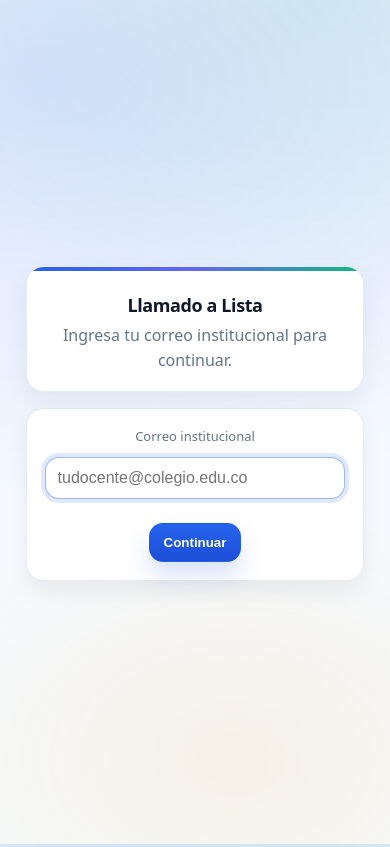
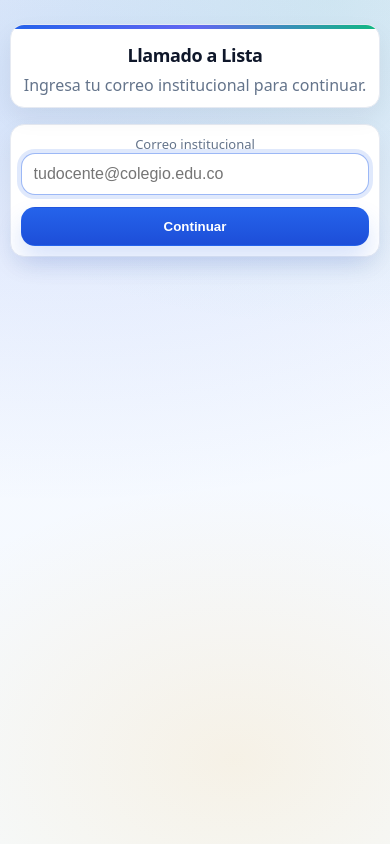
Before and after one commit to Josevargas1289/Llmado_a_lista_GUIVA, a React (Vite) app: page / in a window 390 px wide. Built offline with nearby package versions, Linux system fonts and the light colour scheme.

Commit message:
mejorando diseño

```diff
--- a/src/index.css
+++ b/src/index.css
@@ -436,181 +436,163 @@ input:checked + .slider:before{
 /* ===========================================
    MOBILE: Tabla compacta (NO cards)
 =========================================== */
+/* ===========================================
+   MÓVIL: SIN overflow horizontal y badges visibles
+   - No usamos scroll horizontal
+   - "Asistió/Faltó" SIEMPRE se ve
+   - Si no cabe en una línea, el badge baja debajo del switch
+=========================================== */
+@media (max-width: 720px){
 
-@media (max-width: 720px){
-  .row{ justify-content:flex-start; }
-  input[type="date"], input[type="email"], .input, .select, select{ width:100%; }
-  .btn, .modal-btn{ width:100%; }
+  /* Contenedor/card más compacto */
+  .container{ width: calc(100% - 16px) !important; }
+  .card{ padding: 10px !important; border-radius: 14px !important; }
 
-  /* tabla compacta con scroll horizontal suave */
+  /* Tabla controlada */
   .table{
-    display:block;
-    overflow-x:auto;
-    white-space:nowrap;
-    -webkit-overflow-scrolling:touch;
+    width: 100% !important;
+    table-layout: fixed !important;     /* clave */
+    overflow: hidden !important;        /* sin scroll horizontal */
+    white-space: normal !important;     /* IMPORTANTÍSIMO (quita nowrap) */
+    display: table !important;          /* evita display:block de reglas viejas */
   }
 
-  /* ajusta un poco tamaños/padding */
-  .table thead th{ padding:10px 10px; font-size:11px; }
-  .table tbody td{ padding:10px 10px; }
+  .table thead th{ padding: 8px 8px !important; font-size: 10px !important; }
+  .table tbody td{ padding: 8px 8px !important; }
 
-  /* mantiene switch + badge en una misma línea */
-  .table tbody td:nth-child(3){ white-space:nowrap; }
+  /* Columna # compacta */
+  .table th:nth-child(1),
+  .table td:nth-child(1){
+    width: 34px !important;
+    text-align: center !important;
   }
 
-/* ===========================================
-   SOLO UserGate: centrado total + sin overflow
-   (sin tocar JSX)
-=========================================== */
-
-.container:has(> header.card + section.card){
-  /* anula el margin de .container general para que no empuje y cause scroll */
-  margin: 0 auto !important;
-
-  min-height: 100dvh;
-  display:flex;
-  flex-direction:column;
-  justify-content:center;
-  align-items:center;
-  gap:16px;
-  padding: clamp(12px, 3vh, 28px) 12px;
+  /* Columna asistencia: ancho razonable */
+  .table th:nth-child(3),
+  .table td:nth-child(3){
+    width: 118px !important; /* ajusta 110-130 si deseas */
   }
 
-.container:has(> header.card + section.card) > header.card,
-.container:has(> header.card + section.card) > section.card{
-  width: min(820px, 100%);
+  /* Nombre: a la izquierda y que no empuje */
+  .table th:nth-child(2),
+  .table td:nth-child(2){
+    text-align: left !important;
+    white-space: nowrap !important;
+    overflow: hidden !important;
+    text-overflow: ellipsis !important;
   }
 
-/* centra label + input + botón dentro del form */
-.container:has(> header.card + section.card) > section.card form{
-  width:100%;
-  max-width: 720px;
-  margin:0 auto;
-  display:grid;
-  gap:12px;
-  justify-items:center;
+  /* Celda asistencia: permite que el badge baje si hace falta */
+  .table td:nth-child(3){
+    display: flex !important;
+    justify-content: flex-end !important;
+    align-items: center !important;
+    gap: 6px !important;
+    flex-wrap: wrap !important;         /* ✅ si no cabe, baja */
+    overflow: visible !important;       /* ✅ NO recorta el badge */
+    white-space: normal !important;     /* ✅ NO recorta el texto */
   }
 
-.container:has(> header.card + section.card) > section.card form label,
-.container:has(> header.card + section.card) > section.card form .label{
-  width:100%;
-  text-align:center;
-  align-items:center;
+  /* Switch más pequeño */
+  .switch{
+    width: 38px !important;
+    height: 20px !important;
+    margin-right: 0 !important;
+    flex: 0 0 auto !important;
   }
+  .slider:before{
+    width: 14px !important;
+    height: 14px !important;
+    top: 2px !important;
+    left: 3px !important;
+  }
+  input:checked + .slider:before{ transform: translateX(16px) !important; }
 
-.container:has(> header.card + section.card) > section.card form input[type="email"],
-.container:has(> header.card + section.card) > section.card form .input{
-  width: min(700px, 100%);
-}
-
-.container:has(> header.card + section.card) > section.card form .btn,
-.container:has(> header.card + section.card) > section.card form button{
-  width:auto;
-  min-width:170px;
-}
-
-@media (max-width: 720px){
-  .container:has(> header.card + section.card) > section.card form .btn,
-  .container:has(> header.card + section.card) > section.card form button{
-    width:100%;
-    min-width:0;
+  /* Badge compacto pero legible */
+  .badge{
+    font-size: 11px !important;
+    padding: 4px 8px !important;
+    line-height: 1 !important;
+    min-width: 64px !important;       /* ✅ cabe “Asistió” */
+    justify-content: center !important;
+    flex: 0 0 auto !important;
   }
 }
 
+/* ✅ iOS: evitar zoom al tocar input (UserGate) */
+@media (max-width: 720px){
+  input[type="email"], .input{ font-size: 16px !important; }
+}
 /* ===========================================
-   BOTÓN "Marcar todos": Verde si Asistieron
-   Rosado si Faltaron (solo CSS, sin tocar JSX)
-   (usa :has() que Chrome soporta)
+   MÓVIL: Switch + Badge SIEMPRE en una fila
+   (sin overflow horizontal)
 =========================================== */
+@media (max-width: 720px){
 
-/* estado por defecto: verde (Asistieron) */
-.controls .btn.secundary{
-  background: #ecfdf5;
-  border-color: rgba(22,163,74,.25);
-  color: #166534;
+  /* Tabla estable */
+  .table{
+    width: 100% !important;
+    table-layout: fixed !important;
+    overflow: hidden !important;
+    white-space: normal !important;
+    display: table !important;
   }
 
-/* si el texto contiene "Faltaron" => rosado */
-.controls .row:has(.btn.secundary){
-  /* no hace nada aquí, solo mantiene especificidad */
+  /* # compacto */
+  .table th:nth-child(1),
+  .table td:nth-child(1){
+    width: 34px !important;
+    text-align: center !important;
   }
 
-/* cuando el botón muestra "Faltaron" (por tu lógica allPresent) */
-.controls .row:has(.btn.secundary):has(.btn.secundary:where(:not(:disabled))){
-  /* no-op */
+  /* ✅ Asistencia: ancho fijo suficiente para switch + badge */
+  .table th:nth-child(3),
+  .table td:nth-child(3){
+    width: 150px !important;   /* si aún no cabe, sube a 160 */
   }
 
-/* Truco: usamos :has() con selector por atributo del DOM no es posible,
-   pero sí podemos detectarlo por el estado allPresent si le agregas clase.
-   Si NO quieres tocar JSX, hacemos un enfoque estable:
-   - el botón cambia de texto, pero CSS no puede leer texto.
-   - Entonces: te dejo 2 opciones:
-     A) (Recomendada) 1 línea en JSX para clase.
-     B) Sin JSX: dejamos solo verde siempre.
-*/
-
-/* ==========================
-   OPCIÓN A (RECOMENDADA):
-   agrega en el botón:
-   className={`btn secundary ${allPresent ? "state-absent" : "state-present"}`}
-   y listo. Aquí los estilos:
-========================== */
-
-.controls .btn.secundary.state-present{
-  background: #ecfdf5;
-  border-color: rgba(22,163,74,.25);
-  color: #166534;
-}
-.controls .btn.secundary.state-absent{
-  background: #fff1f2;                 /* rosado suave */
-  border-color: rgba(244,63,94,.25);
-  color: #9f1239;
-}
-/* Botón "Marcar todos" con estado pastel */
-.controls .btn.secundary.state-present{
-  background: #ecfdf5;                /* verde pastel */
-  border-color: rgba(22,163,74,.25);
-  color: #166534;
+  /* Nombre: ocupa lo que queda y se recorta con ... */
+  .table th:nth-child(2),
+  .table td:nth-child(2){
+    text-align: left !important;
+    white-space: nowrap !important;
+    overflow: hidden !important;
+    text-overflow: ellipsis !important;
   }
 
-.controls .btn.secundary.state-absent{
-  background: #fff1f2;                /* rojo/rosado pastel */
-  border-color: rgba(244,63,94,.25);
-  color: #9f1239;
+  /* ✅ Celda asistencia: TODO en una sola línea */
+  .table td:nth-child(3){
+    display: flex !important;
+    align-items: center !important;
+    justify-content: flex-end !important;
+    gap: 6px !important;
+    flex-wrap: nowrap !important;     /* 🔥 esto evita que baje */
+    white-space: nowrap !important;
+    overflow: hidden !important;      /* evita overflow horizontal */
   }
 
-/* (opcional) hover sutil */
-.controls .btn.secundary.state-present:hover{
-  filter: brightness(0.98);
+  /* Switch un poco más pequeño */
+  .switch{
+    width: 38px !important;
+    height: 20px !important;
+    margin-right: 0 !important;
+    flex: 0 0 auto !important;
   }
-.controls .btn.secundary.state-absent:hover{
-  filter: brightness(0.98);
+  .slider:before{
+    width: 14px !important;
+    height: 14px !important;
+    top: 2px !important;
+    left: 3px !important;
   }
-/* ✅ NOMBRE a la izquierda (junto al ID), no centrado */
-.table th:nth-child(2),
-.table td:nth-child(2) {
-  text-align: left !important;
-}
+  input:checked + .slider:before{ transform: translateX(16px) !important; }
 
-/* ✅ En móvil (cuando se activa el modo responsive/table scroll), fuerza alineación */
-@media (max-width: 720px) {
-  .table td:nth-child(2) {
-    text-align: left !important;
+  /* Badge más compacto pero legible */
+  .badge{
+    font-size: 11px !important;
+    padding: 4px 6px !important;
+    line-height: 1 !important;
+    min-width: 62px !important;     /* “Asistió” cabe */
+    justify-content: center !important;
+    flex: 0 0 auto !important;
   }
 }
-/* ✅ iOS: evitar zoom al enfocar el input (UserGate) */
-@media (max-width: 720px) {
-  /* aplica al input del UserGate (el form del segundo card) */
-  .container > header.card + section.card input[type="email"] {
-    font-size: 16px !important;
-  }
-
-  /* si usas clase .input en ese mismo input */
-  .container > header.card + section.card .input {
-    font-size: 16px !important;
-  }
-}
-/* iPhone: que el contenedor use alto dinámico y no “salte” raro con el teclado */
-.container:has(> header.card + section.card) {
-  min-height: 100dvh;
-}
```
Lines whose indentation alone changed are shown as unchanged.
